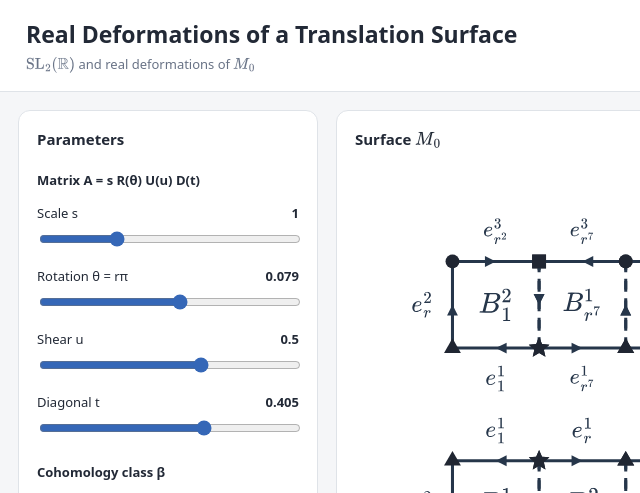
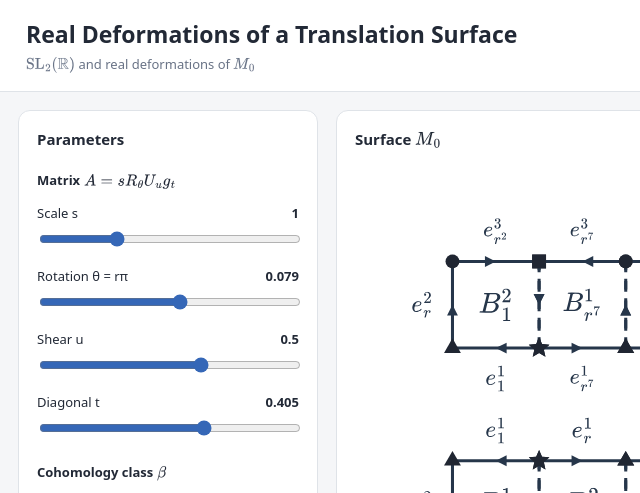
Before and after one commit to CarlosOspinaMath/CarlosOspinaMath.github.io, a plain HTML site: page translation_surface.html in a window 1280 px wide. Shown: the top 493 px of the page, 0-640 px from the left. Drawn offline with nearby package versions, Linux system fonts and the light colour scheme.

Commit message:
updated text

```diff
--- a/translation_surface.html
+++ b/translation_surface.html
@@ -122,10 +122,10 @@ window.MathJax = {
 <aside>
   <h2>Parameters</h2>
 
-  <h3>Matrix A = s R(θ) U(u) D(t)</h3>
+  <h3>Matrix \( A = s R_{\theta} U_u g_t \)</h3>
   <div id="matrixControls"></div>
 
-  <h3>Cohomology class β</h3>
+  <h3>Cohomology class \(\beta\)</h3>
   <div id="betaControls"></div>
 
   <h3>Presets</h3>
```
Also changed, not shown: 1 other file.
